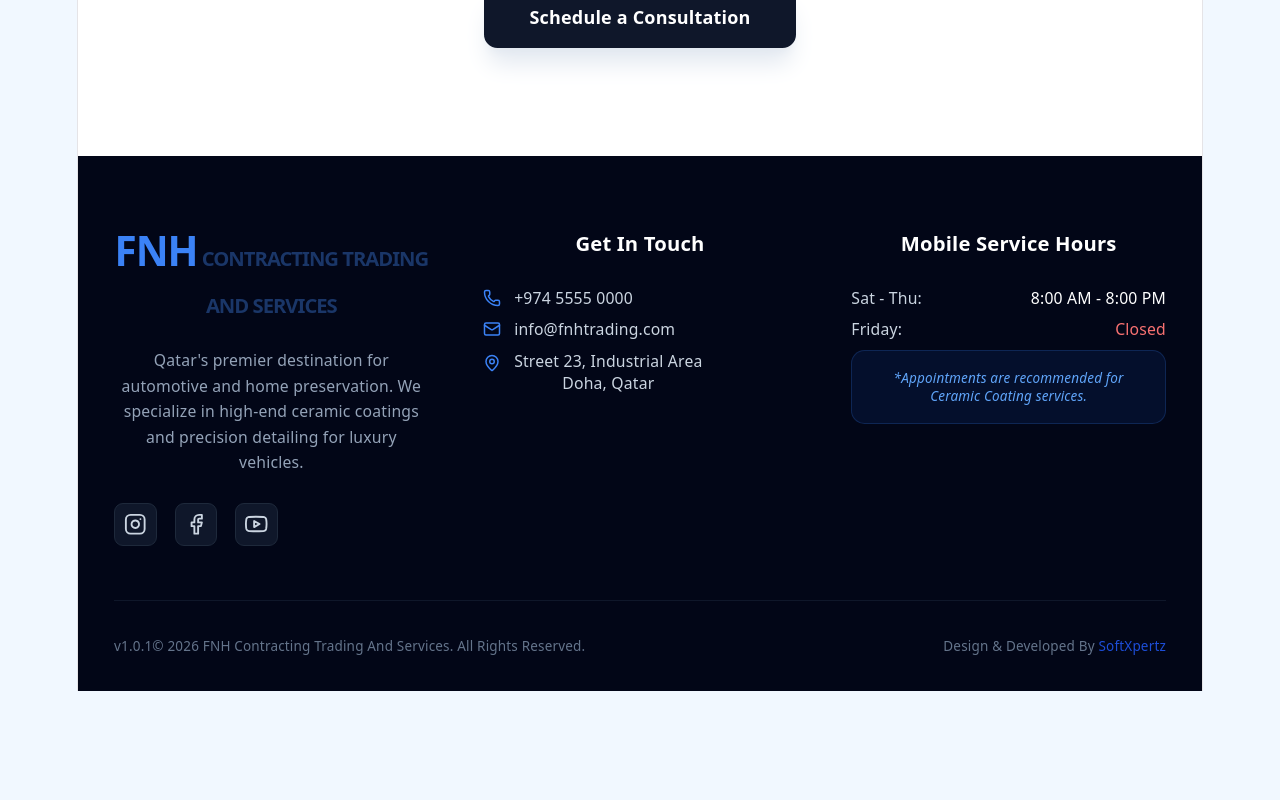
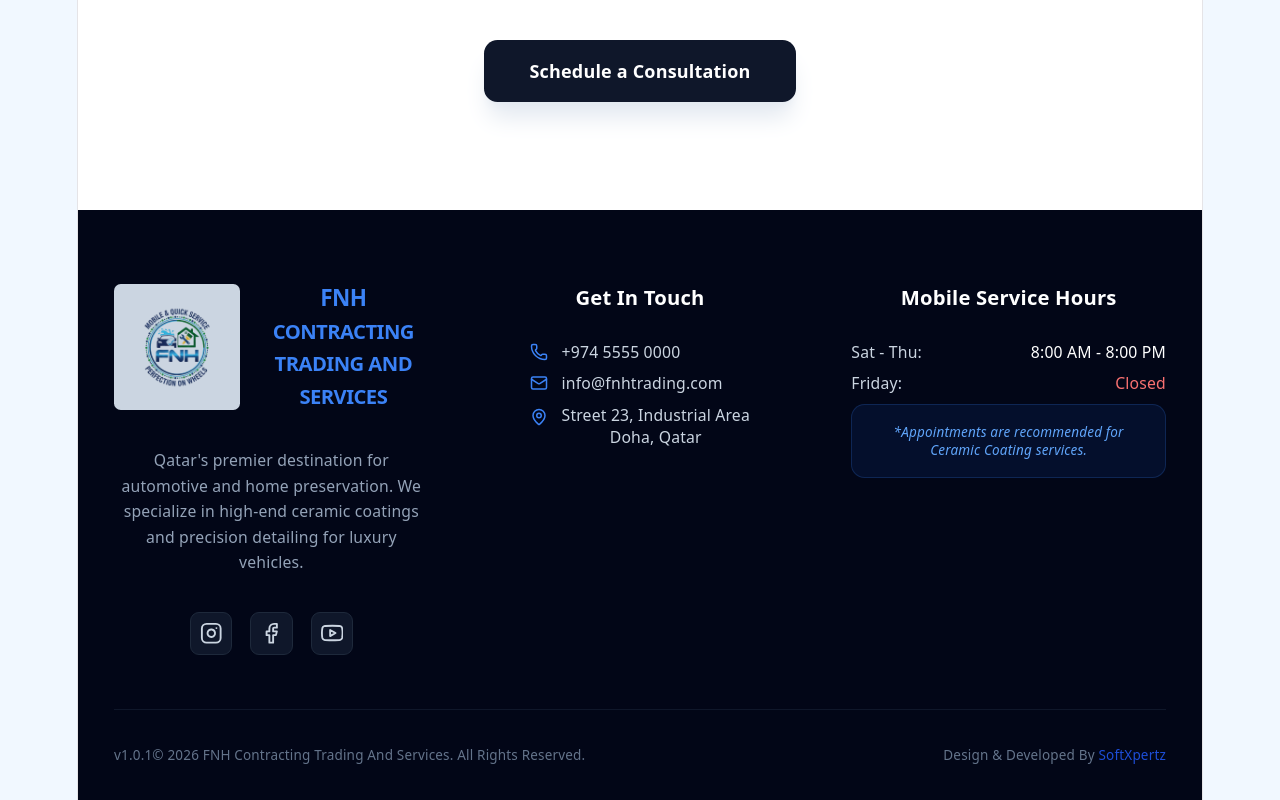
Before and after one commit to rinosm26/fnhtrading, a React (Vite) app in the folder fnh-trading-site/: page /about in a window 1280 px wide. Shown: the part 2373-3173 px from the top of the page. Before the commit the page ends 3064 px from the top, so only its background shows below. Built offline with nearby package versions, Linux system fonts and the light colour scheme.

Commit message:
feat: modified ui

```diff
--- a/fnh-trading-site/src/components/Footer.jsx
+++ b/fnh-trading-site/src/components/Footer.jsx
@@ -4,6 +4,7 @@
 import { Facebook, Instagram, Youtube } from 'react-feather';
 // Import the package.json file
 import packageJson from '../../package.json';
+import myLogo from '../assets/fnh-logo.png';
 
 const Footer = () => {
   const currentYear = new Date().getFullYear();
@@ -14,16 +15,17 @@
         <div className="grid grid-cols-1 md:grid-cols-2 lg:grid-cols-3 gap-12 mb-12">
 
           {/* Brand Column */}
-          <div className="space-y-6 items-center">
-            <Link to="/" className="flex items-center space-x-4">
-              <span className="text-4xl font-bold tracking-tight text-blue-500">
-                FNH<span className="text-primary-light text-lg"> CONTRACTING TRADING AND SERVICES</span>
+          <div className="space-y-8 items-center">
+           <Link to="/" className="flex items-center space-x-4">
+              <img src={myLogo} className="w-28 h-28 object-contain bg-slate-300 dark:bg-transparent p-1 rounded-md" />
+              <span className="text-xl font-bold tracking-tight text-blue-500">
+                FNH<span className="text-blue-500 text-lg"> CONTRACTING TRADING AND SERVICES</span>
               </span>
             </Link>
             <p className="text-sm leading-relaxed text-slate-400">
               Qatar's premier destination for automotive and home preservation. We specialize in high-end ceramic coatings and precision detailing for luxury vehicles.
             </p>
-            <div className="flex space-x-4">
+            <div className="flex items-center justify-center space-x-4">
               <a href="#" className="p-2 bg-slate-900 rounded-lg hover:text-[#E4405F] transition-colors border border-slate-800">
                 <Instagram className="w-5 h-5" />
               </a>
@@ -50,9 +52,9 @@
           </div> */}
 
           {/* Contact Info */}
-          <div>
+          <div className="flex flex-col items-center text-center">
             <h3 className="text-white font-bold text-lg mb-6">Get In Touch</h3>
-            <ul className="space-y-2 text-sm">
+            <ul className="space-y-2 text-sm ">
               <li className="flex items-center space-x-3">
                 <Phone className="w-4 h-4 text-blue-500" />
                 <span>+974 5555 0000</span>
--- a/fnh-trading-site/src/components/Navbar.jsx
+++ b/fnh-trading-site/src/components/Navbar.jsx
@@ -17,12 +17,12 @@
   return (
     <nav className="sticky top-0 z-50 w-full bg-white/80 backdrop-blur-md border-b border-gray-100 shadow-sm">
       <div className="max-w-7xl mx-auto px-4 sm:px-6 lg:px-8">
-        <div className="flex justify-between items-center h-20">
+        <div className="flex justify-between items-center h-25">
 
 
           {/* Logo Section */}
           <Link to="/" className="flex items-center space-x-2">
-            <img src={myLogo} alt="FNH Trading Logo" className="w-28 h-28 object-contain " />
+            <img src={myLogo} alt="FNH Trading Logo" className="w-32 h-32 object-contain " />
             <div className="flex flex-col items-end text-right">
               {/* Arabic Name Line */}
               <span className="text-lg font-bold tracking-tight text-primary-fg" dir="rtl">
--- a/fnh-trading-site/src/pages/Contact.jsx
+++ b/fnh-trading-site/src/pages/Contact.jsx
@@ -51,7 +51,7 @@
                 <textarea rows="4" className="w-full px-4 py-3 rounded-xl border border-gray-200 focus:ring-2 focus:ring-blue-500 outline-none transition-all" placeholder="Tell us about your car..."></textarea>
               </div>
 
-              <button type="submit" className="w-full bg-blue-600 hover:bg-blue-700 text-white font-bold py-4 rounded-xl transition-all shadow-lg shadow-blue-200">
+              <button type="submit" className="w-full bg-primary-light hover:bg-primary-hover text-white font-bold py-4 rounded-xl transition-all shadow-lg shadow-blue-200">
                 Confirm Booking Request
               </button>
             </form>
--- a/fnh-trading-site/src/pages/Home.jsx
+++ b/fnh-trading-site/src/pages/Home.jsx
@@ -62,7 +62,7 @@
                   "Climate-Controlled Application Studio"
                 ].map((item, i) => (
                   <div key={i} className="flex items-center space-x-3">
-                    <ShieldCheck className="w-6 h-6 text-green-500" />
+                    <ShieldCheck className="w-6 h-6 text-primary-fg" />
                     <span className="font-semibold text-slate-700">{item}</span>
                   </div>
                 ))}
```
